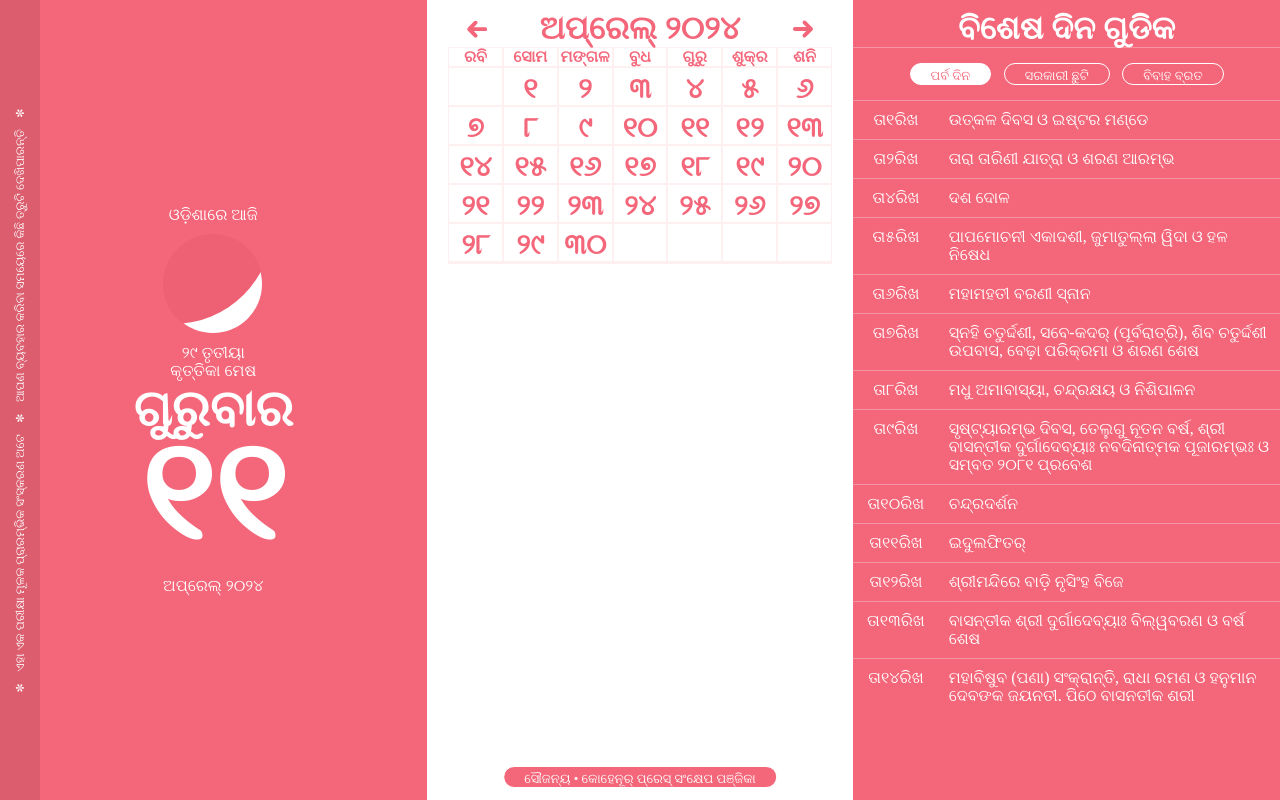
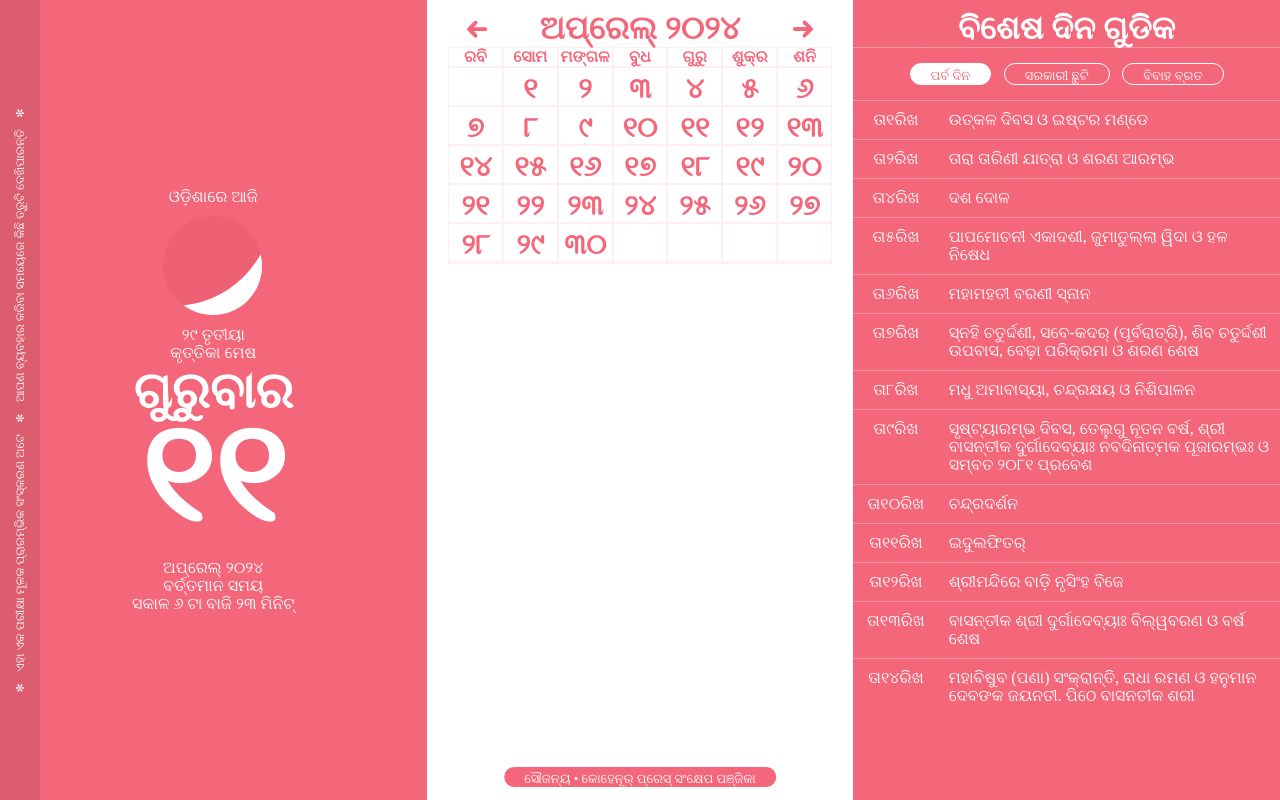
Before and after one commit to prmohanty08/local-calendar-ui, a React (Create React App) app: page / in a window 1280 px wide. Built offline with nearby package versions, Linux system fonts and the light colour scheme; no server answers; a web font is replaced by a local one.

Commit message:
show running clock

```diff
--- a/src/CalendarMasterData.js
+++ b/src/CalendarMasterData.js
@@ -46,3 +46,40 @@ export const getWeekdayLabel = (weekday, language) => {
     }
     return englishWeekday;
 }
+
+const getEnglishTimeOfDay = (date) => {
+    const hour = date.hour;
+    if (hour >= 3 && hour < 5) {
+        return "Early Morning";
+    } else if (hour > 5 && hour < 10) {
+        return "Morning";
+    } else if (hour >= 10 && hour < 12) {
+        return "Prenoon";
+    } else if (hour === 12) {
+        return "Noon";
+    } else if (hour > 12 && hour <= 16) {
+        return "Afternoon";
+    } else if (hour > 16 && hour <= 20) {
+        return "Evening";
+    } else {
+        return "Night";
+    }
+}
+
+const odiaTimesOfDayMap = {
+    'Early Morning': 'ଭୋର',
+    'Morning': 'ସକାଳ',
+    'Prenoon': 'ପୂର୍ବାହ୍ନ',
+    'Noon': 'ମଧ୍ୟାନ',
+    'Afternoon': 'ଅପରାହ୍ନ',
+    'Evening': 'ସନ୍ଧ୍ୟା',
+    'Night': 'ରାତି'
+};
+
+export const getTimeOfDayLabel = (hour, language) => {
+    const englishTimeOfDay = getEnglishTimeOfDay(hour);
+    if (language === 'OR') {
+        return odiaTimesOfDayMap[englishTimeOfDay];
+    }
+    return englishTimeOfDay;
+}
--- /dev/null
+++ b/src/Clock.js
@@ -0,0 +1,100 @@
+import React, { useState, useEffect, useContext } from 'react';
+import { DateTime } from 'luxon';
+
+import { NumberMapContext } from './NumberMapContext.js';
+import { getTimeOfDayLabel } from './CalendarMasterData.js';
+
+const Clock = ({ initialTime }) => {
+    const [clockTime, setClockTime] = useState(initialTime);
+    const [isVisible, setIsVisible] = useState(document.visibilityState === 'visible');
+    const [lastUpdated, setLastUpdated] = useState(DateTime.local());
+    const [wasInactive, setInactiveTime] = useState(null);
+    const { convertToOdia } = useContext(NumberMapContext);
+
+    const clockIntervalInMillis = 60000;
+
+    const handleVisibilityChange = () => {
+        setIsVisible(document.visibilityState === 'visible')
+    };
+
+    useEffect(() => {
+        if (isVisible) {
+            let remainingMilliSecondsTillNextMinute = 0;
+
+            if (wasInactive) {
+                const elapsedTimeDuration = DateTime.local().diff(lastUpdated);
+                const millisecondsPassedPostLastMinute = elapsedTimeDuration.milliseconds % clockIntervalInMillis;
+                remainingMilliSecondsTillNextMinute = clockIntervalInMillis - millisecondsPassedPostLastMinute;
+
+                setClockTime(prevClockTime => prevClockTime.plus({ milliseconds: elapsedTimeDuration.milliseconds }));
+                setInactiveTime(null);
+
+            } else {
+                const now = DateTime.local();
+                remainingMilliSecondsTillNextMinute = clockIntervalInMillis - (now.second * 1000 + now.millisecond);
+            }
+
+            // Schedule an immediate, one-time tick to happen at the next minute
+            const immediateTimer = setTimeout(() => {
+                // add remainingMilliSecondsTillNextMinute to the initialDate
+                setClockTime(prevClockTime => prevClockTime.plus({ milliseconds: remainingMilliSecondsTillNextMinute }));
+
+                // Schedule a tick every minute, using the incrementedTime as base
+                const minuteTimer = setInterval(() => {
+                    setClockTime(prevClockTime => prevClockTime.plus({ milliseconds: clockIntervalInMillis }));
+                }, clockIntervalInMillis);
+
+                // Clean up minuteTimer
+                return () => {
+                    clearInterval(minuteTimer);
+                };
+
+            }, remainingMilliSecondsTillNextMinute);
+
+            // Clean up
+            return () => {
+                clearTimeout(immediateTimer);
+            };
+
+        } else {
+            setInactiveTime(DateTime.local());
+        }
+    }, [isVisible, initialTime]);
+
+    useEffect(() => {
+        setLastUpdated(DateTime.local());
+    }, [clockTime]);
+
+    useEffect(() => {
+
+        // Add an event listener to listen for visibility changes
+        document.addEventListener('visibilitychange', handleVisibilityChange);
+
+        // Clean up
+        return () => {
+            // Remove the event listener on clean up
+            document.removeEventListener('visibilitychange', handleVisibilityChange);
+        };
+    }, []);
+
+    const getHourIn12HourFormat = (hour) => {
+        let result = hour;
+        if (hour > 12) {
+            result = hour - 12;
+        } else if (hour === 0) {
+            result = 12;
+        }
+        return result;
+    };
+
+    return (
+        <div>
+            ବର୍ତ୍ତମାନ ସମୟ<br />
+            {getTimeOfDayLabel(clockTime, 'OR')}&nbsp;
+            {convertToOdia(getHourIn12HourFormat(clockTime.hour))} ଟା
+            {clockTime.minute > 0 && ' ବାଜି ' + convertToOdia(clockTime.minute) + ' ମିନିଟ୍'}
+        </div>
+    );
+};
+
+export default Clock;
--- a/src/CurrentDateView.js
+++ b/src/CurrentDateView.js
@@ -7,6 +7,7 @@ import { MonthWiseDataContext } from './MonthwiseDataProvider.js';
 import { getWeekdayLabel } from './CalendarMasterData.js'
 
 import { useCalendarDateTime } from './DateTimeContext.js';
+import Clock from './Clock.js';
 import Moon from './Moon.js';
 import VerticalBanner from './VerticalBanner.js';
 
@@ -36,6 +37,7 @@ const CurrentDateView = () => {
                 <p>
                     {currentMonthData ? currentMonthData.description + ' ' + convertToOdia(serverDateTime.year) : ''}
                 </p>
+                <Clock initialTime={serverDateTime}></Clock>
             </div>
         );
     }
```
